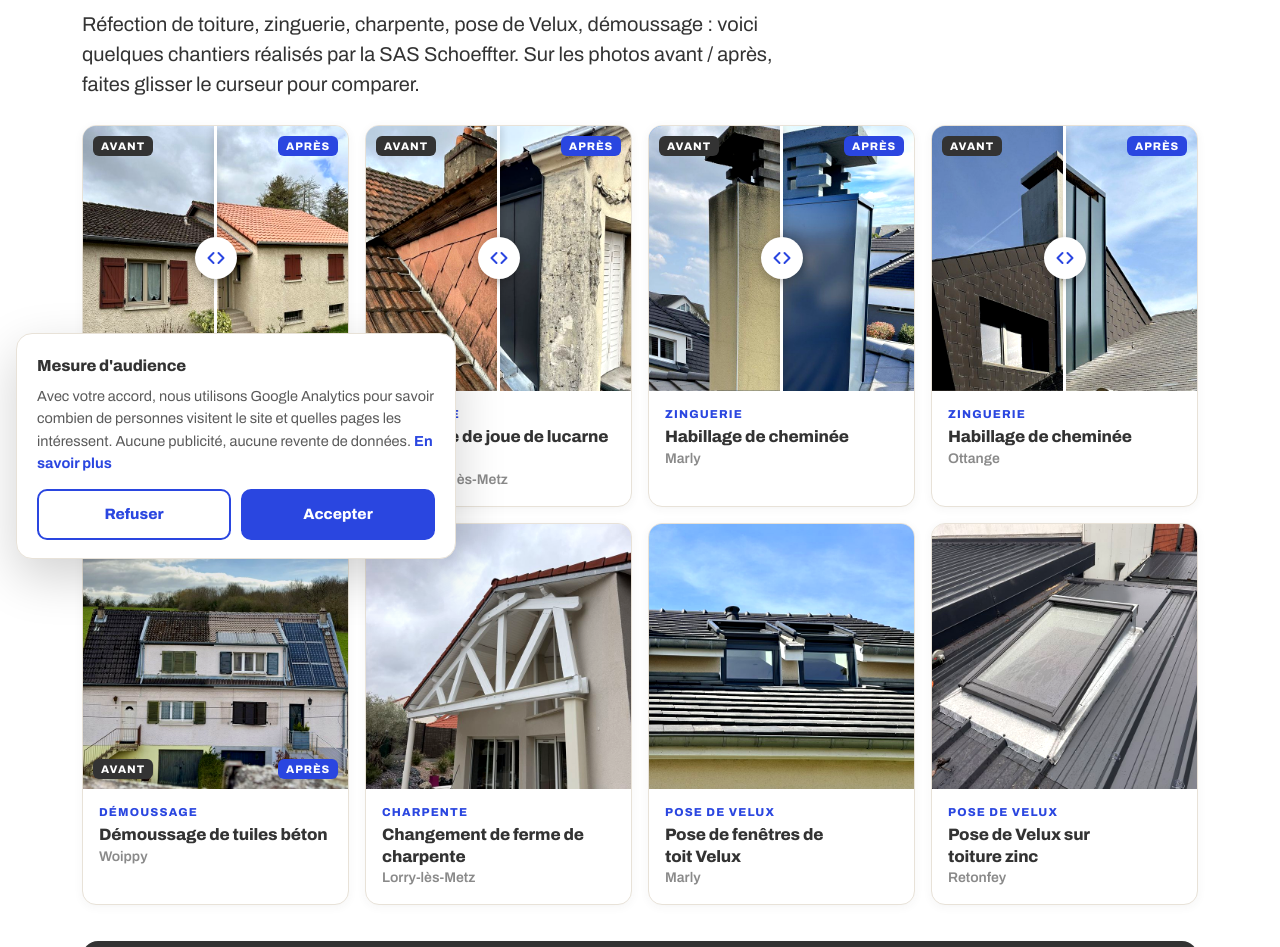
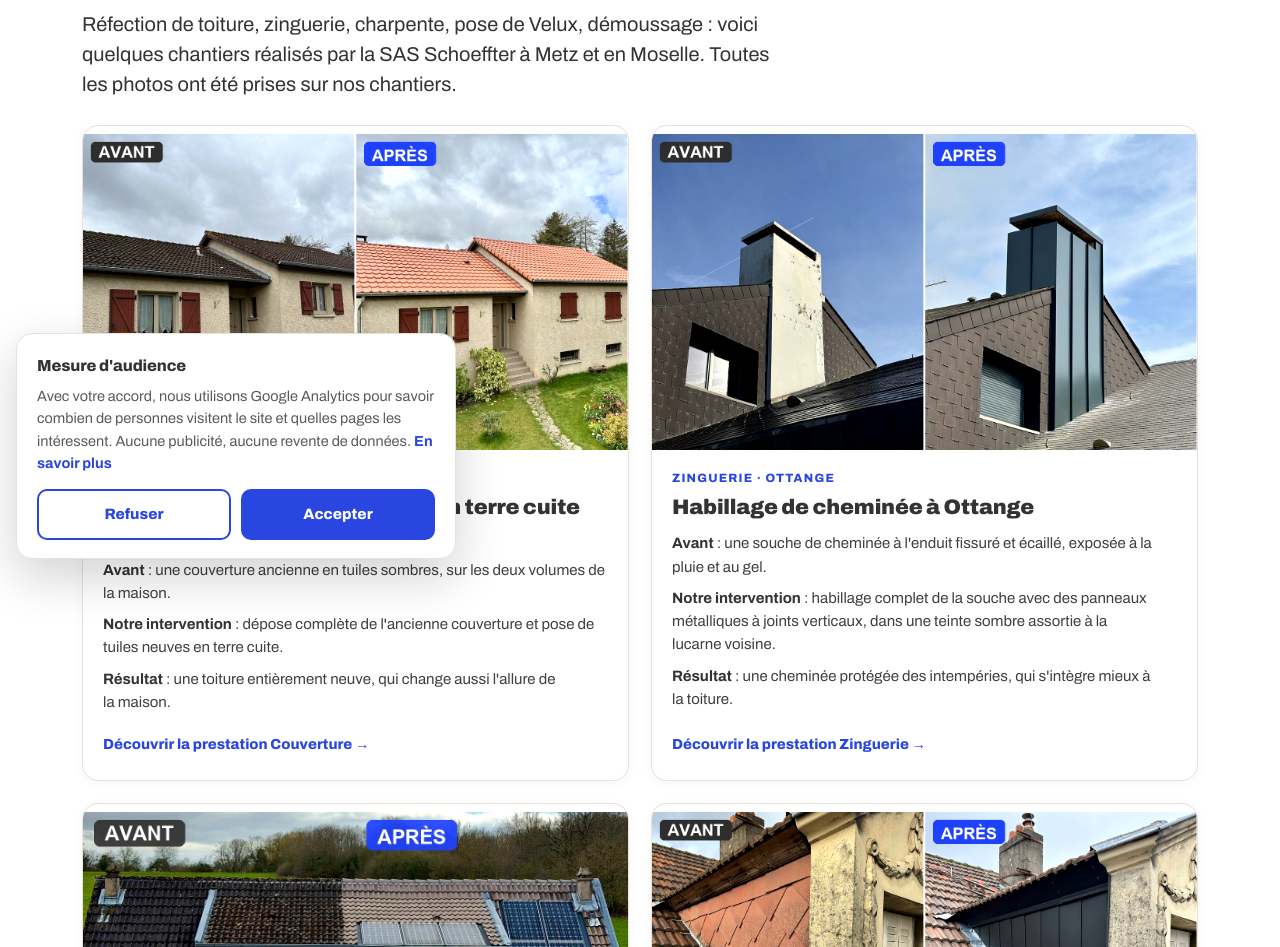
Before and after one commit to depesmen/schoeffter-couverture, a plain HTML site: page realisations.html in a window 1280 px wide. Shown: the part 225-1172 px from the top of the page. Drawn offline with Linux system fonts and the light colour scheme.

Commit message:
Chantiers : Saulny, Ottange et Woippy sur l'accueil, page Nos chantiers en fiches sans curseur
- Accueil : curseurs avant / après sur Saulny et Ottange, Woippy en photo fixe (avant / après sur la même photo)
- Légende Saulny : « Réfection complète de toiture, tuiles en terre cuite »
- Page /realisations : plus de curseur, photos avant / après côte à côte et une fiche par chantier (avant, intervention, résultat, lien vers la prestation)
- Images de la galerie devenues inutiles retirées

Co-Authored-By: Claude Opus 5.5 <noreply@anthropic.com>

```diff
--- a/assets/article.css
+++ b/assets/article.css
@@ -107,6 +107,18 @@ article .duo-card p { margin:0; font-size:15.5px; line-height:1.6; }
 /* ===== Page Nos chantiers ===== */
 .wrap-wide { max-width:1180px; margin:0 auto; padding:0 clamp(20px,5vw,32px); }
 .gallery-page .lead { max-width:62ch; }
+.chantiers { display:grid; grid-template-columns:repeat(2,minmax(0,1fr)); gap:22px; margin:26px 0 8px; }
+@media (max-width:760px) { .chantiers { grid-template-columns:1fr; gap:18px; } }
+.chantier { display:flex; flex-direction:column; background:#fff; border:1px solid #e8e2d8; border-radius:16px; overflow:hidden; box-shadow:0 2px 10px rgba(51,51,51,0.05); scroll-margin-top:80px; }
+/* Filtre esthétique commun à toutes les photos de chantiers */
+.chantier-photo { display:block; width:100%; height:auto; aspect-ratio:1400/812; object-fit:cover; filter:saturate(1.12) contrast(1.08) brightness(1.02); }
+.chantier-body { display:flex; flex-direction:column; flex:1; padding:18px 20px 20px; }
+article .chantier-meta { margin:0 0 6px; font-size:12px; font-weight:800; letter-spacing:0.1em; text-transform:uppercase; color:var(--blue); }
+article .chantier h2 { margin:0 0 12px; font-size:clamp(18px,2.1vw,21px); line-height:1.25; }
+article .chantier-points { list-style:none; padding:0; margin:0 0 14px; flex:1; }
+article .chantier-points li { margin:0 0 8px; font-size:15px; line-height:1.55; color:#3f3f3f; }
+.chantier-points strong { color:var(--ink); }
+.chantier-link { font-weight:800; font-size:14.5px; }
 
 /* Rien ne doit déborder en largeur (évite le défilement latéral sur mobile) */
 main, .site-footer { overflow-x:clip; }
--- a/assets/avant-apres.css
+++ b/assets/avant-apres.css
@@ -1,4 +1,4 @@
-/* Galerie chantiers et curseurs avant / après (accueil et page Nos chantiers) */
+/* Galerie chantiers et curseurs avant / après (accueil uniquement) */
 .gallery { display:grid; gap:16px; }
 .g-card { margin:0; border-radius:14px; overflow:hidden; border:1px solid #e8e2d8; background:#FFFFFF; box-shadow:0 2px 10px rgba(51,51,51,0.05); display:flex; flex-direction:column; }
 .g-media { position:relative; aspect-ratio:1/1; overflow:hidden; background:#e9e4dc; }
@@ -19,15 +19,6 @@
 .ba-range { position:absolute; width:1px; height:1px; margin:0; padding:0; overflow:hidden; clip:rect(0 0 0 0); white-space:nowrap; border:0; opacity:0; }
 .ba:focus-within { outline:3px solid #2A46E0; outline-offset:-3px; }
 
-/* Page Nos chantiers : 4 colonnes, 2 sur tablette, 1 sur téléphone */
-.gallery-page-grid { grid-template-columns:repeat(4,minmax(0,1fr)); margin:26px 0 8px; }
-@media (max-width:1023px) { .gallery-page-grid { grid-template-columns:repeat(2,minmax(0,1fr)); } }
-@media (max-width:560px) { .gallery-page-grid { grid-template-columns:1fr; } }
-.g-card .g-tag { display:inline-block; font-size:11.5px; font-weight:800; letter-spacing:0.1em; text-transform:uppercase; color:#2A46E0; margin:0 0 4px; }
-.g-card .g-title { font-size:16.5px; font-weight:800; line-height:1.3; letter-spacing:-0.01em; color:#333333; margin:0 0 2px; }
-.g-card .g-place { display:block; font-size:14px; font-weight:600; color:#8a8a8a; }
-.gallery-page-grid .g-card figcaption { padding:14px 16px 16px; }
-
 @media (max-width:600px) {
   .ba-knob { width:34px; height:34px; margin:-17px 0 0 -17px; }
   .ba-tag { font-size:10px; padding:3px 6px; top:8px; }
--- a/assets/avant-apres.js
+++ b/assets/avant-apres.js
@@ -1,4 +1,4 @@
-/* Curseurs avant / après des chantiers (accueil et page Nos chantiers) */
+/* Curseurs avant / après des chantiers (accueil uniquement) */
 (function () {
   var reduce = window.matchMedia && window.matchMedia('(prefers-reduced-motion: reduce)').matches;
   document.querySelectorAll('.ba').forEach(function (el, idx) {
--- a/realisations.html
+++ b/realisations.html
@@ -20,7 +20,6 @@
 <link rel="icon" type="image/png" sizes="48x48" href="/assets/favicon-48.png">
 <link rel="apple-touch-icon" sizes="180x180" href="/assets/apple-touch-icon.png">
 <link rel="stylesheet" href="/assets/article.css">
-<link rel="stylesheet" href="/assets/avant-apres.css">
 <script type="application/ld+json">
 {
   "@context": "https://schema.org",
@@ -75,106 +74,110 @@
   <article class="gallery-page">
     <p class="eyebrow">Nos réalisations</p>
     <h1>Nos chantiers de couverture à Metz et en Moselle</h1>
-    <p class="lead">Réfection de toiture, zinguerie, charpente, pose de Velux, démoussage : voici quelques chantiers réalisés par la SAS Schoeffter. Sur les photos avant / après, faites glisser le curseur pour comparer.</p>
+    <p class="lead">Réfection de toiture, zinguerie, charpente, pose de Velux, démoussage : voici quelques chantiers réalisés par la SAS Schoeffter à Metz et en Moselle. Toutes les photos ont été prises sur nos chantiers.</p>
 
-    <div class="gallery gallery-page-grid">
-      <figure class="g-card" id="saulny">
-        <div class="g-media ba" style="--pos:50%">
-          <img src="/assets/chantier-ba-saulny-apres.jpg" alt="Toiture à Saulny après réfection complète en tuiles terre cuite par la SAS Schoeffter" width="700" height="700" draggable="false">
-          <img class="ba-before" src="/assets/chantier-ba-saulny-avant.jpg" alt="Toiture à Saulny avant réfection, anciennes tuiles sombres" width="700" height="700" draggable="false">
-          <span class="ba-tag ba-tag-l" aria-hidden="true">Avant</span><span class="ba-tag ba-tag-r" aria-hidden="true">Après</span>
-          <span class="ba-line" aria-hidden="true"></span><span class="ba-knob" aria-hidden="true"><svg viewBox="0 0 24 24" width="20" height="20" aria-hidden="true"><path d="M9 6l-6 6 6 6M15 6l6 6-6 6" fill="none" stroke="currentColor" stroke-width="2.4" stroke-linecap="round" stroke-linejoin="round"/></svg></span>
-          <input class="ba-range" type="range" min="0" max="100" value="50" aria-label="Comparer avant et après : Réfection complète de toiture en terre cuite à Saulny">
+    <div class="chantiers">
+      <article class="chantier" id="saulny">
+        <img class="chantier-photo" src="/assets/chantier-refection-toiture-saulny.jpg" alt="Maison de Saulny avant et après la réfection complète de sa toiture en tuiles terre cuite par la SAS Schoeffter" width="1400" height="812">
+        <div class="chantier-body">
+          <p class="chantier-meta">Couverture · Saulny</p>
+          <h2>Réfection complète de toiture en terre cuite à Saulny</h2>
+          <ul class="chantier-points">
+            <li><strong>Avant</strong> : une couverture ancienne en tuiles sombres, sur les deux volumes de la maison.</li>
+            <li><strong>Notre intervention</strong> : dépose complète de l'ancienne couverture et pose de tuiles neuves en terre cuite.</li>
+            <li><strong>Résultat</strong> : une toiture entièrement neuve, qui change aussi l'allure de la maison.</li>
+          </ul>
+          <a class="chantier-link" href="/prestations/couverture">Découvrir la prestation Couverture →</a>
         </div>
-        <figcaption>
-          <a class="g-tag" href="/prestations/couverture">Couverture</a>
-          <h2 class="g-title">Réfection complète de toiture en terre cuite</h2>
-          <span class="g-place">Saulny</span>
-        </figcaption>
-      </figure>
-      <figure class="g-card" id="longeville">
-        <div class="g-media ba" style="--pos:50%">
-          <img src="/assets/chantier-ba-longeville-apres.jpg" alt="Joue de lucarne à Longeville-lès-Metz après habillage en zinc par la SAS Schoeffter" loading="lazy" width="700" height="700" draggable="false">
-          <img class="ba-before" src="/assets/chantier-ba-longeville-avant.jpg" alt="Joue de lucarne à Longeville-lès-Metz avant travaux, ardoises abîmées" loading="lazy" width="700" height="700" draggable="false">
-          <span class="ba-tag ba-tag-l" aria-hidden="true">Avant</span><span class="ba-tag ba-tag-r" aria-hidden="true">Après</span>
-          <span class="ba-line" aria-hidden="true"></span><span class="ba-knob" aria-hidden="true"><svg viewBox="0 0 24 24" width="20" height="20" aria-hidden="true"><path d="M9 6l-6 6 6 6M15 6l6 6-6 6" fill="none" stroke="currentColor" stroke-width="2.4" stroke-linecap="round" stroke-linejoin="round"/></svg></span>
-          <input class="ba-range" type="range" min="0" max="100" value="50" aria-label="Comparer avant et après : Habillage de joue de lucarne en zinc à Longeville-lès-Metz">
+      </article>
+      <article class="chantier" id="ottange">
+        <img class="chantier-photo" src="/assets/chantier-habillage-cheminee-ottange.jpg" alt="Cheminée à Ottange avant et après son habillage par la SAS Schoeffter" width="1400" height="812">
+        <div class="chantier-body">
+          <p class="chantier-meta">Zinguerie · Ottange</p>
+          <h2>Habillage de cheminée à Ottange</h2>
+          <ul class="chantier-points">
+            <li><strong>Avant</strong> : une souche de cheminée à l'enduit fissuré et écaillé, exposée à la pluie et au gel.</li>
+            <li><strong>Notre intervention</strong> : habillage complet de la souche avec des panneaux métalliques à joints verticaux, dans une teinte sombre assortie à la lucarne voisine.</li>
+            <li><strong>Résultat</strong> : une cheminée protégée des intempéries, qui s'intègre mieux à la toiture.</li>
+          </ul>
+          <a class="chantier-link" href="/prestations/zinguerie">Découvrir la prestation Zinguerie →</a>
         </div>
-        <figcaption>
-          <a class="g-tag" href="/prestations/zinguerie">Zinguerie</a>
-          <h2 class="g-title">Habillage de joue de lucarne en zinc</h2>
-          <span class="g-place">Longeville-lès-Metz</span>
-        </figcaption>
-      </figure>
-      <figure class="g-card" id="marly-cheminee">
-        <div class="g-media ba" style="--pos:50%">
-          <img src="/assets/chantier-ba-marly-apres.jpg" alt="Cheminée à Marly après habillage par la SAS Schoeffter" loading="lazy" width="700" height="700" draggable="false">
-          <img class="ba-before" src="/assets/chantier-ba-marly-avant.jpg" alt="Cheminée à Marly avant habillage, enduit abîmé" loading="lazy" width="700" height="700" draggable="false">
-          <span class="ba-tag ba-tag-l" aria-hidden="true">Avant</span><span class="ba-tag ba-tag-r" aria-hidden="true">Après</span>
-          <span class="ba-line" aria-hidden="true"></span><span class="ba-knob" aria-hidden="true"><svg viewBox="0 0 24 24" width="20" height="20" aria-hidden="true"><path d="M9 6l-6 6 6 6M15 6l6 6-6 6" fill="none" stroke="currentColor" stroke-width="2.4" stroke-linecap="round" stroke-linejoin="round"/></svg></span>
-          <input class="ba-range" type="range" min="0" max="100" value="50" aria-label="Comparer avant et après : Habillage de cheminée à Marly">
+      </article>
+      <article class="chantier" id="woippy">
+        <img class="chantier-photo" src="/assets/chantier-demoussage-tuiles-woippy.jpg" alt="Toiture en tuiles béton à Woippy pendant le démoussage : partie non traitée à gauche, partie démoussée à droite" width="1200" height="710" loading="lazy">
+        <div class="chantier-body">
+          <p class="chantier-meta">Démoussage · Woippy</p>
+          <h2>Démoussage de tuiles béton à Woippy</h2>
+          <ul class="chantier-points">
+            <li><strong>Pendant le chantier</strong> : à gauche, la partie encore couverte de mousse ; à droite, la partie déjà démoussée.</li>
+            <li><strong>Notre méthode</strong> : retrait de la mousse à la main, sans nettoyeur haute pression, puis traitement hydrofuge.</li>
+            <li><strong>Résultat</strong> : des tuiles débarrassées de la mousse, qui retenait l'eau et accélérait leur usure.</li>
+          </ul>
+          <a class="chantier-link" href="/prestations/demoussage-entretien-toiture">Découvrir la prestation Démoussage →</a>
         </div>
-        <figcaption>
-          <a class="g-tag" href="/prestations/zinguerie">Zinguerie</a>
-          <h2 class="g-title">Habillage de cheminée</h2>
-          <span class="g-place">Marly</span>
-        </figcaption>
-      </figure>
-      <figure class="g-card" id="ottange">
-        <div class="g-media ba" style="--pos:50%">
-          <img src="/assets/chantier-ba-ottange-apres.jpg" alt="Cheminée à Ottange après habillage par la SAS Schoeffter" loading="lazy" width="700" height="700" draggable="false">
-          <img class="ba-before" src="/assets/chantier-ba-ottange-avant.jpg" alt="Cheminée à Ottange avant habillage, enduit fissuré" loading="lazy" width="700" height="700" draggable="false">
-          <span class="ba-tag ba-tag-l" aria-hidden="true">Avant</span><span class="ba-tag ba-tag-r" aria-hidden="true">Après</span>
-          <span class="ba-line" aria-hidden="true"></span><span class="ba-knob" aria-hidden="true"><svg viewBox="0 0 24 24" width="20" height="20" aria-hidden="true"><path d="M9 6l-6 6 6 6M15 6l6 6-6 6" fill="none" stroke="currentColor" stroke-width="2.4" stroke-linecap="round" stroke-linejoin="round"/></svg></span>
-          <input class="ba-range" type="range" min="0" max="100" value="50" aria-label="Comparer avant et après : Habillage de cheminée à Ottange">
+      </article>
+      <article class="chantier" id="longeville">
+        <img class="chantier-photo" src="/assets/chantier-habillage-joue-lucarne-zinc-longeville.jpg" alt="Joue de lucarne à Longeville-lès-Metz avant et après son habillage en zinc par la SAS Schoeffter" width="1400" height="812" loading="lazy">
+        <div class="chantier-body">
+          <p class="chantier-meta">Zinguerie · Longeville-lès-Metz</p>
+          <h2>Habillage de joue de lucarne en zinc à Longeville-lès-Metz</h2>
+          <ul class="chantier-points">
+            <li><strong>Avant</strong> : la joue de la lucarne, c'est-à-dire son côté, était couverte d'un ancien habillage en losanges, très usé.</li>
+            <li><strong>Notre intervention</strong> : nouvel habillage en zinc et raccord neuf le long de la couverture en tuiles.</li>
+            <li><strong>Résultat</strong> : une lucarne de nouveau protégée, avec une finition nette.</li>
+          </ul>
+          <a class="chantier-link" href="/prestations/zinguerie">Découvrir la prestation Zinguerie →</a>
         </div>
-        <figcaption>
-          <a class="g-tag" href="/prestations/zinguerie">Zinguerie</a>
-          <h2 class="g-title">Habillage de cheminée</h2>
-          <span class="g-place">Ottange</span>
-        </figcaption>
-      </figure>
-      <figure class="g-card" id="woippy">
-        <div class="g-media">
-          <img src="/assets/chantier-carre-demoussage-woippy.jpg" alt="Démoussage de tuiles béton à Woippy : à gauche la partie non traitée, à droite la partie démoussée par la SAS Schoeffter" loading="lazy" width="700" height="700">
-          <span class="ba-tag ba-tag-l g-split-l" aria-hidden="true">Avant</span><span class="ba-tag ba-tag-r g-split-r" aria-hidden="true">Après</span>
+      </article>
+      <article class="chantier" id="marly-cheminee">
+        <img class="chantier-photo" src="/assets/chantier-habillage-cheminee-marly.jpg" alt="Cheminée à Marly avant et après son habillage par la SAS Schoeffter" width="1400" height="812" loading="lazy">
+        <div class="chantier-body">
+          <p class="chantier-meta">Zinguerie · Marly</p>
+          <h2>Habillage de cheminée à Marly</h2>
+          <ul class="chantier-points">
+            <li><strong>Avant</strong> : une cheminée à l'enduit taché et fatigué.</li>
+            <li><strong>Notre intervention</strong> : habillage du corps de la cheminée avec des panneaux métalliques de teinte sombre.</li>
+            <li><strong>Résultat</strong> : une souche protégée de la pluie et un aspect net.</li>
+          </ul>
+          <a class="chantier-link" href="/prestations/zinguerie">Découvrir la prestation Zinguerie →</a>
         </div>
-        <figcaption>
-          <a class="g-tag" href="/prestations/demoussage-entretien-toiture">Démoussage</a>
-          <h2 class="g-title">Démoussage de tuiles béton</h2>
-          <span class="g-place">Woippy</span>
-        </figcaption>
-      </figure>
-      <figure class="g-card" id="lorry">
-        <div class="g-media">
-          <img src="/assets/chantier-carre-charpente-lorry-les-metz.jpg" alt="Changement de ferme de charpente à Lorry-lès-Metz par la SAS Schoeffter" loading="lazy" width="700" height="700">
+      </article>
+      <article class="chantier" id="lorry">
+        <img class="chantier-photo" src="/assets/chantier-charpente-ferme-lorry-les-metz.jpg" alt="Ferme de charpente apparente remplacée par la SAS Schoeffter sur le pignon d'une maison de Lorry-lès-Metz" width="1200" height="710" loading="lazy">
+        <div class="chantier-body">
+          <p class="chantier-meta">Charpente · Lorry-lès-Metz</p>
+          <h2>Changement de ferme de charpente à Lorry-lès-Metz</h2>
+          <ul class="chantier-points">
+            <li><strong>Le chantier</strong> : remplacement de la ferme de charpente du pignon, qui porte l'avancée de toiture au-dessus de la terrasse.</li>
+            <li><strong>Résultat</strong> : une ferme apparente au travail soigné, qui fait partie de la façade.</li>
+          </ul>
+          <a class="chantier-link" href="/prestations/charpente">Découvrir la prestation Charpente →</a>
         </div>
-        <figcaption>
-          <a class="g-tag" href="/prestations/charpente">Charpente</a>
-          <h2 class="g-title">Changement de ferme de charpente</h2>
-          <span class="g-place">Lorry-lès-Metz</span>
-        </figcaption>
-      </figure>
-      <figure class="g-card" id="marly-velux">
-        <div class="g-media">
-          <img src="/assets/chantier-carre-pose-velux-marly.jpg" alt="Pose de deux fenêtres de toit Velux à Marly par la SAS Schoeffter" loading="lazy" width="700" height="700">
+      </article>
+      <article class="chantier" id="marly-velux">
+        <img class="chantier-photo" src="/assets/chantier-pose-velux-marly.jpg" alt="Deux fenêtres de toit Velux posées côte à côte par la SAS Schoeffter sur une toiture en tuiles à Marly" width="1200" height="710" loading="lazy">
+        <div class="chantier-body">
+          <p class="chantier-meta">Pose de Velux · Marly</p>
+          <h2>Pose de fenêtres de toit Velux à Marly</h2>
+          <ul class="chantier-points">
+            <li><strong>Le chantier</strong> : pose de deux fenêtres de toit côte à côte sur une couverture en tuiles.</li>
+            <li><strong>Résultat</strong> : plus de lumière naturelle sous la toiture, avec des raccords d'étanchéité adaptés à la couverture.</li>
+          </ul>
+          <a class="chantier-link" href="/prestations/pose-velux">Découvrir la prestation Pose de Velux →</a>
         </div>
-        <figcaption>
-          <a class="g-tag" href="/prestations/pose-velux">Pose de Velux</a>
-          <h2 class="g-title">Pose de fenêtres de toit Velux</h2>
-          <span class="g-place">Marly</span>
-        </figcaption>
-      </figure>
-      <figure class="g-card" id="retonfey">
-        <div class="g-media">
-          <img src="/assets/chantier-carre-pose-velux-retonfey.jpg" alt="Pose de Velux sur toiture zinc à Retonfey par la SAS Schoeffter" loading="lazy" width="700" height="700">
+      </article>
+      <article class="chantier" id="retonfey">
+        <img class="chantier-photo" src="/assets/chantier-pose-velux-retonfey.jpg" alt="Fenêtre de toit Velux posée par la SAS Schoeffter sur une toiture en zinc à Retonfey" width="1200" height="710" loading="lazy">
+        <div class="chantier-body">
+          <p class="chantier-meta">Pose de Velux · Retonfey</p>
+          <h2>Pose de Velux sur toiture zinc à Retonfey</h2>
+          <ul class="chantier-points">
+            <li><strong>Le chantier</strong> : pose d'une fenêtre de toit sur une couverture en zinc.</li>
+            <li><strong>Résultat</strong> : de la lumière naturelle sous la toiture, avec des raccords adaptés à une couverture métallique.</li>
+          </ul>
+          <a class="chantier-link" href="/prestations/pose-velux">Découvrir la prestation Pose de Velux →</a>
         </div>
-        <figcaption>
-          <a class="g-tag" href="/prestations/pose-velux">Pose de Velux</a>
-          <h2 class="g-title">Pose de Velux sur toiture zinc</h2>
-          <span class="g-place">Retonfey</span>
-        </figcaption>
-      </figure>
+      </article>
     </div>
 
     <div class="article-cta">
@@ -206,6 +209,5 @@
     <a href="/">Accueil</a> · <a href="/realisations">Nos chantiers</a> · <a href="/mentions-legales">Mentions légales</a> · <a href="/politique-de-confidentialite">Politique de confidentialité</a> · <a href="#" data-cookies>Gérer les cookies</a>
   </div>
 </footer>
-<script src="/assets/avant-apres.js" defer></script>
 </body>
 </html>
```
Also changed, not shown: index.html (+10 -13 lines), assets/chantier-ba-longeville-apres.jpg (deleted), assets/chantier-ba-longeville-avant.jpg (deleted), assets/chantier-ba-marly-apres.jpg (deleted), assets/chantier-ba-marly-avant.jpg (deleted), assets/chantier-carre-charpente-lorry-les-metz.jpg (deleted), assets/chantier-carre-pose-velux-marly.jpg (deleted), assets/chantier-carre-pose-velux-retonfey.jpg (deleted).
